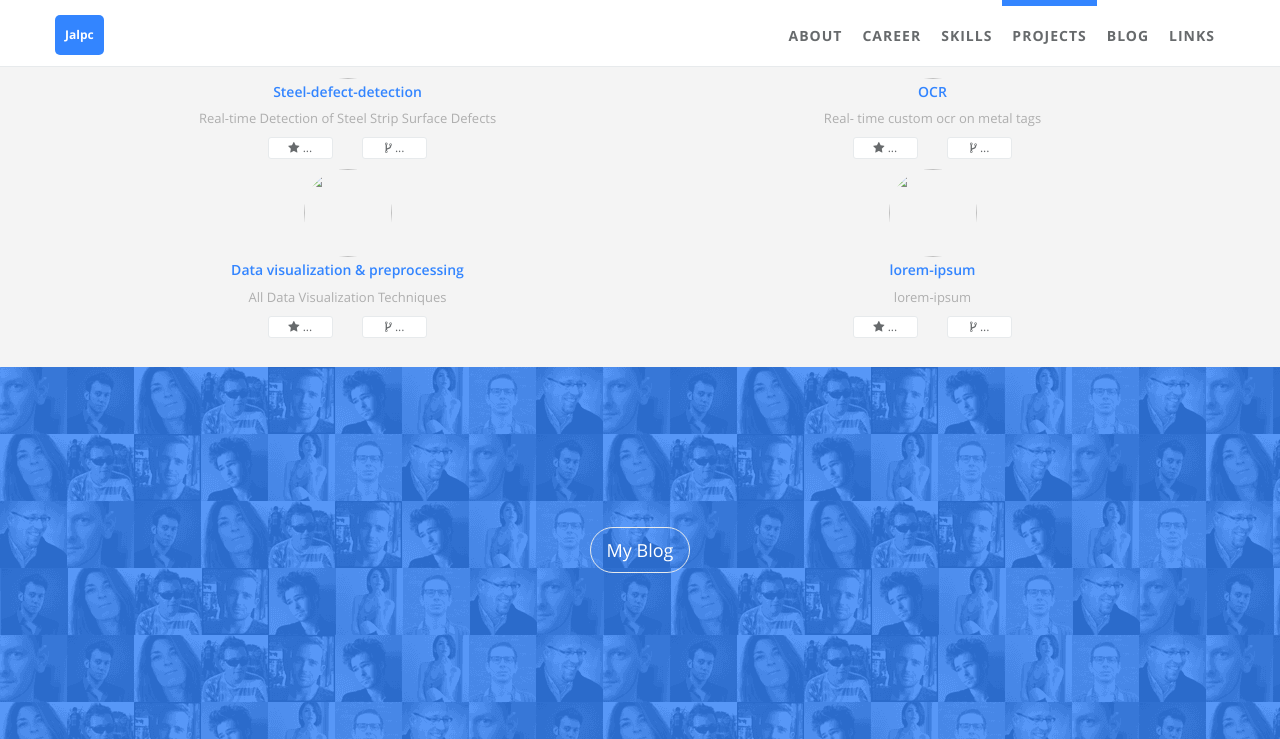
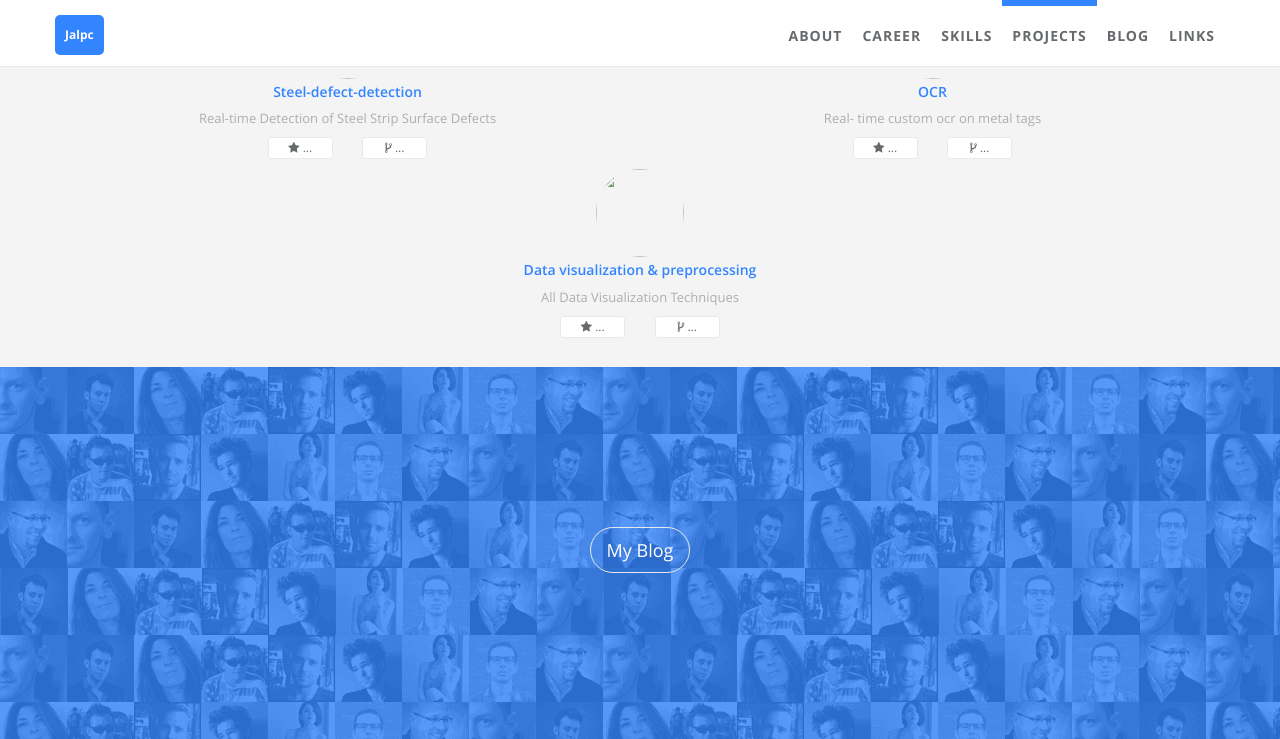
Before and after one commit to mounicarajput/modern-whale, a Jekyll site: the page built from index.html, in a window 1280 px wide and 900 px high, scrolled down 2453 px, cut to the strip 0-739 px from the top of the window. Built offline with Jekyll 4.4.1, drawn with Linux system fonts in a browser that asks for light colours.

Commit message:
projects.yml: updated items

```diff
--- a/_data/index/projects.yml
+++ b/_data/index/projects.yml
@@ -14,9 +14,3 @@
   url: 'https://github.com/monika0123/visualization-and-data-preprocessing'
   desc: 'All Data Visualization Techniques '
   repo: 'https://github.com/monika0123/visualization-and-data-preprocessing'
-- name: lorem-ipsum
-  i18n: lorem-ipsum
-  gh_user: lorem-ipsum
-  repo: lorem-ipsum
-  desc: lorem-ipsum
-  url: lorem-ipsum
```
